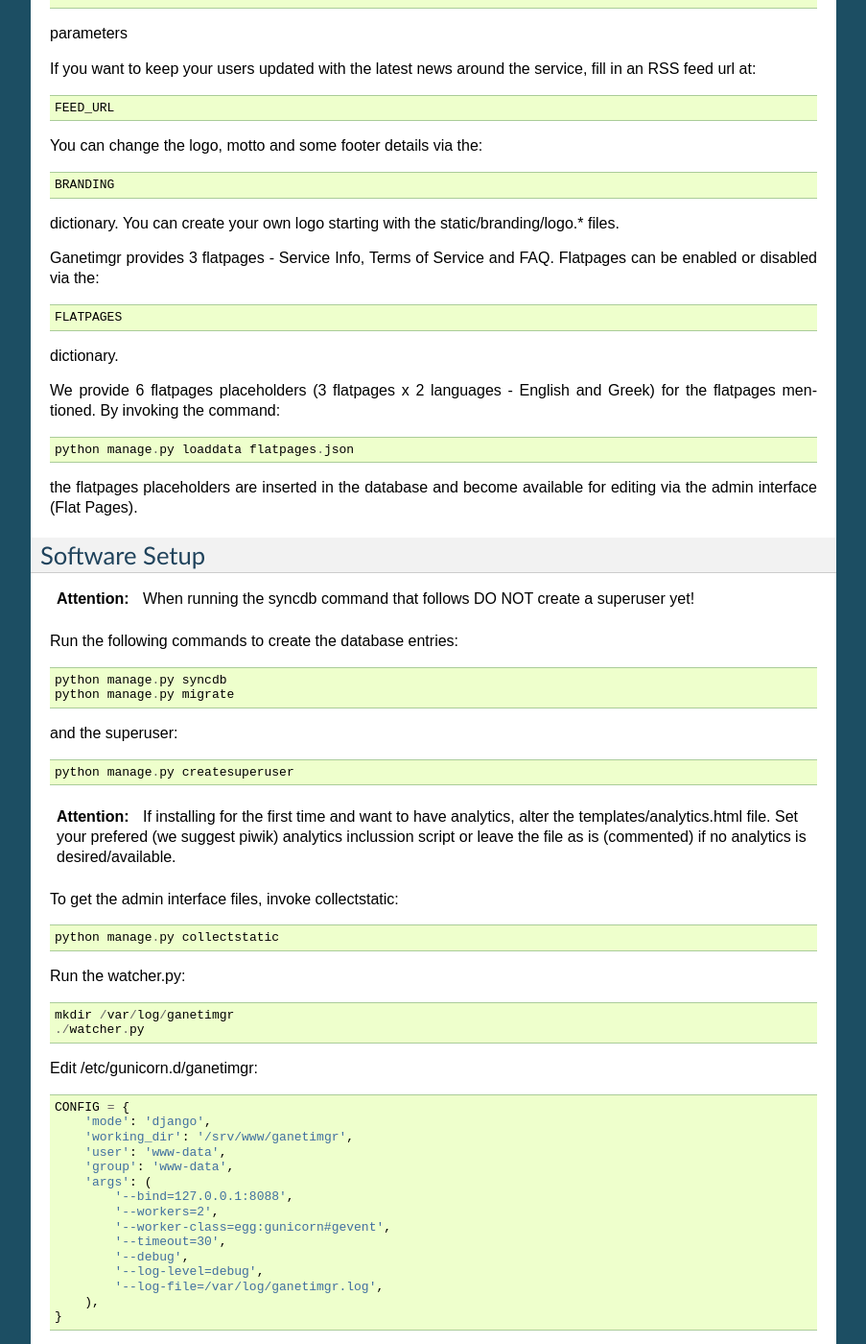
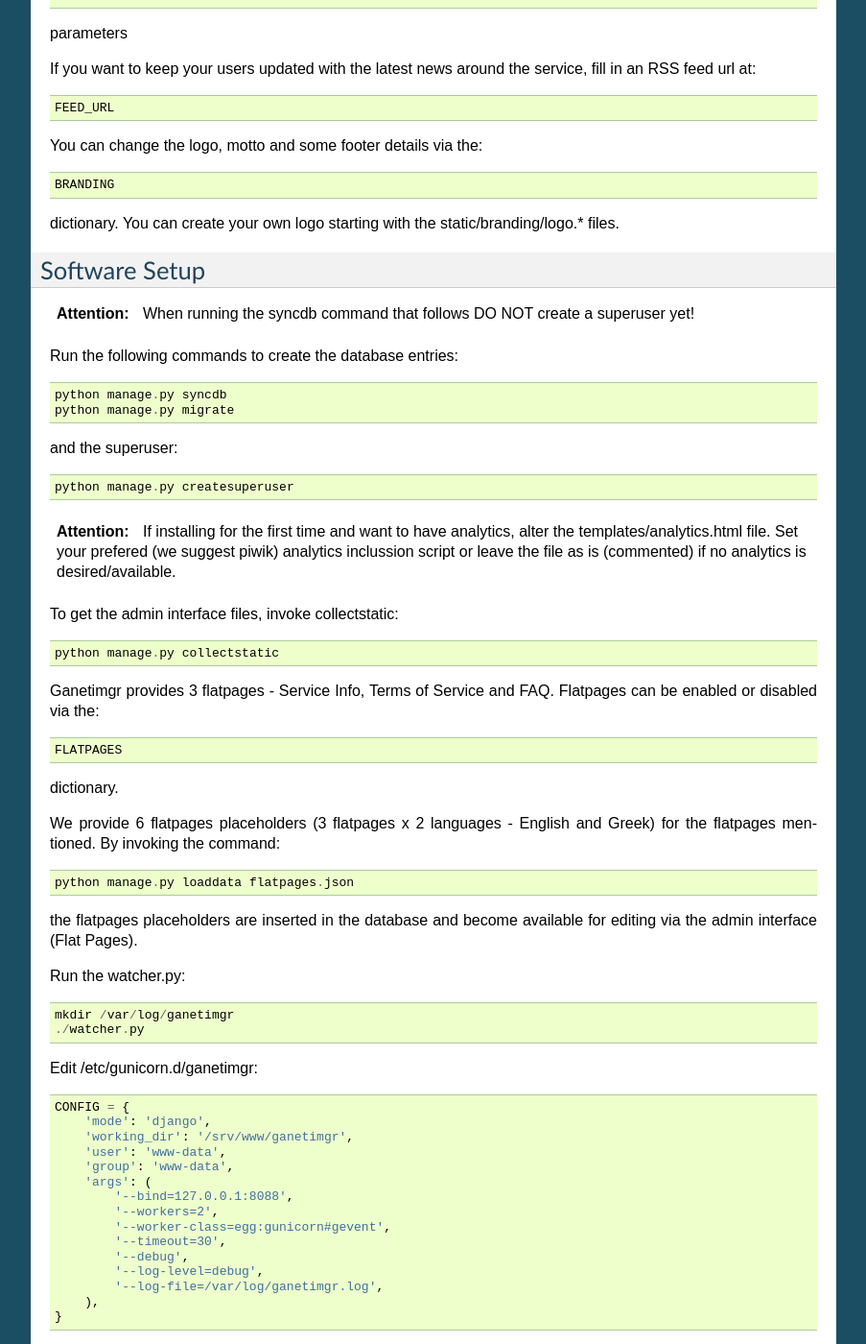
Before and after one commit to grnet/ganetimgr, a Sphinx documentation site: the page built from docs/source/install.rst, in a window 1280 px wide and 1400 px high, scrolled down 1837 px. Shown: the whole window at 96% size, without its empty margins (198-1101 px from the left). Built offline with Sphinx 7.4.7, drawn with Linux system fonts in a browser that asks for light colours; part of the change alters nothing that is shown.

```diff
--- a/docs/source/install.rst
+++ b/docs/source/install.rst
@@ -115,19 +115,6 @@ You can change the logo, motto and some footer details via the::
 
 dictionary. You can create your own logo starting with the static/branding/logo.* files.
 
-Ganetimgr provides 3 flatpages - Service Info, Terms of Service and FAQ. Flatpages can be enabled or disabled via the::
-
-    FLATPAGES
-
-dictionary.
-
-We provide 6 flatpages placeholders (3 flatpages x 2 languages - English and Greek) for the flatpages mentioned. By invoking the command::
-
-    python manage.py loaddata flatpages.json
-
-the flatpages placeholders are inserted in the database and become available for editing via the admin interface (Flat Pages).
-
-
 
 Software Setup
 --------------
@@ -153,6 +140,17 @@ To get the admin interface files, invoke collectstatic::
 
     python manage.py collectstatic
 
+Ganetimgr provides 3 flatpages - Service Info, Terms of Service and FAQ. Flatpages can be enabled or disabled via the::
+
+    FLATPAGES
+
+dictionary.
+
+We provide 6 flatpages placeholders (3 flatpages x 2 languages - English and Greek) for the flatpages mentioned. By invoking the command::
+
+    python manage.py loaddata flatpages.json
+
+the flatpages placeholders are inserted in the database and become available for editing via the admin interface (Flat Pages).
 
 Run the watcher.py::
 
```
